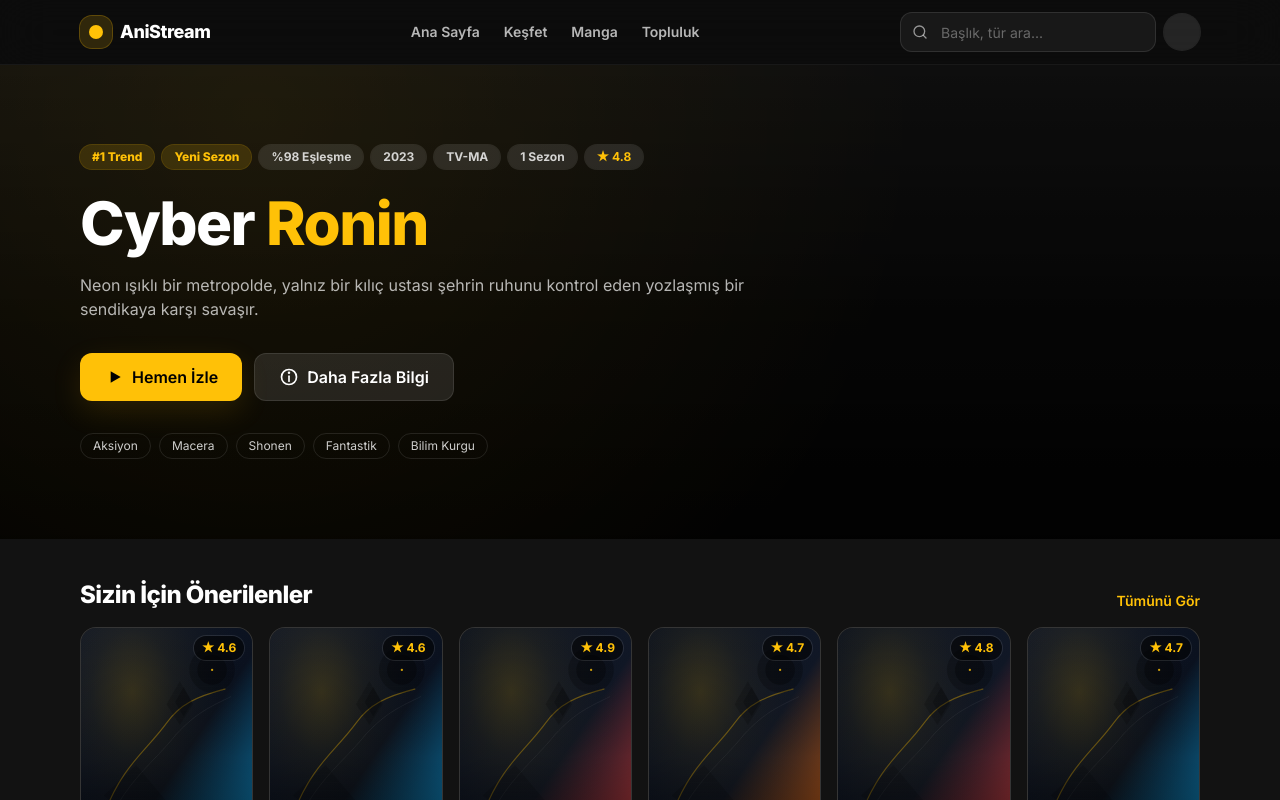
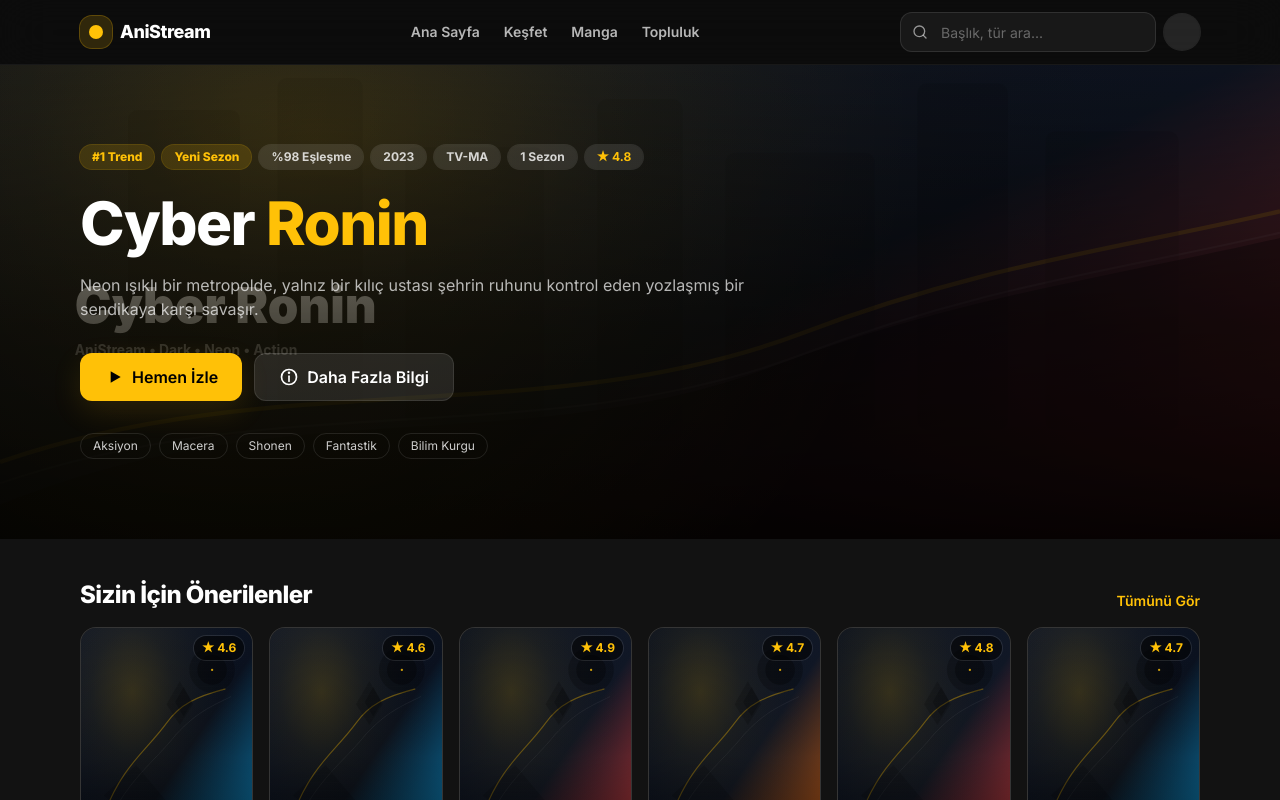
Before and after one commit to BerkantHrmc/animeweb, a Next.js app: page /dashboard in a window 1280 px wide. Shown: the top 800 px of the page. Built offline with nearby package versions, Linux system fonts and the light colour scheme.

Commit message:
Fix: Add quotes around image URLs in background styles
Co-authored-by: bhurmaci21 <bhurmaci21@posta.pau.edu.tr>

```diff
--- a/src/app/anime/[slug]/page.tsx
+++ b/src/app/anime/[slug]/page.tsx
@@ -22,7 +22,7 @@ export default async function AnimeDetailPage({ params }: { params: Promise<{ sl
         <section className="relative">
           <div
             className="absolute inset-0 bg-cover bg-center"
-            style={{ backgroundImage: `url(${anime.heroImage})` }}
+            style={{ backgroundImage: `url("${anime.heroImage}")` }}
             aria-hidden
           />
           <div className="absolute inset-0 bg-hero-overlay" aria-hidden />
--- a/src/app/dashboard/page.tsx
+++ b/src/app/dashboard/page.tsx
@@ -23,7 +23,7 @@ export default function DashboardPage() {
         <section className="relative">
           <div
             className="absolute inset-0 bg-cover bg-center"
-            style={{ backgroundImage: `url(${hero.heroImage})` }}
+            style={{ backgroundImage: `url("${hero.heroImage}")` }}
             aria-hidden
           />
           <div className="absolute inset-0 bg-hero-overlay" aria-hidden />
--- a/src/components/AuthShell.tsx
+++ b/src/components/AuthShell.tsx
@@ -18,7 +18,7 @@ export function AuthShell({
       <main className="relative min-h-[calc(100vh-64px)]">
         <div
           className="absolute inset-0 bg-cover bg-center"
-          style={{ backgroundImage: `url(${backgroundImage})` }}
+          style={{ backgroundImage: `url("${backgroundImage}")` }}
           aria-hidden
         />
         <div className="absolute inset-0 bg-hero-overlay" aria-hidden />
--- a/src/components/GenreCard.tsx
+++ b/src/components/GenreCard.tsx
@@ -23,7 +23,7 @@ export function GenreCard({
     >
       <div
         className="absolute inset-0 bg-cover bg-center"
-        style={{ backgroundImage: `url(${image})` }}
+        style={{ backgroundImage: `url("${image}")` }}
         aria-hidden
       />
       <div className="absolute inset-0 bg-gradient-to-t from-black/90 via-black/35 to-black/10" aria-hidden />
```
